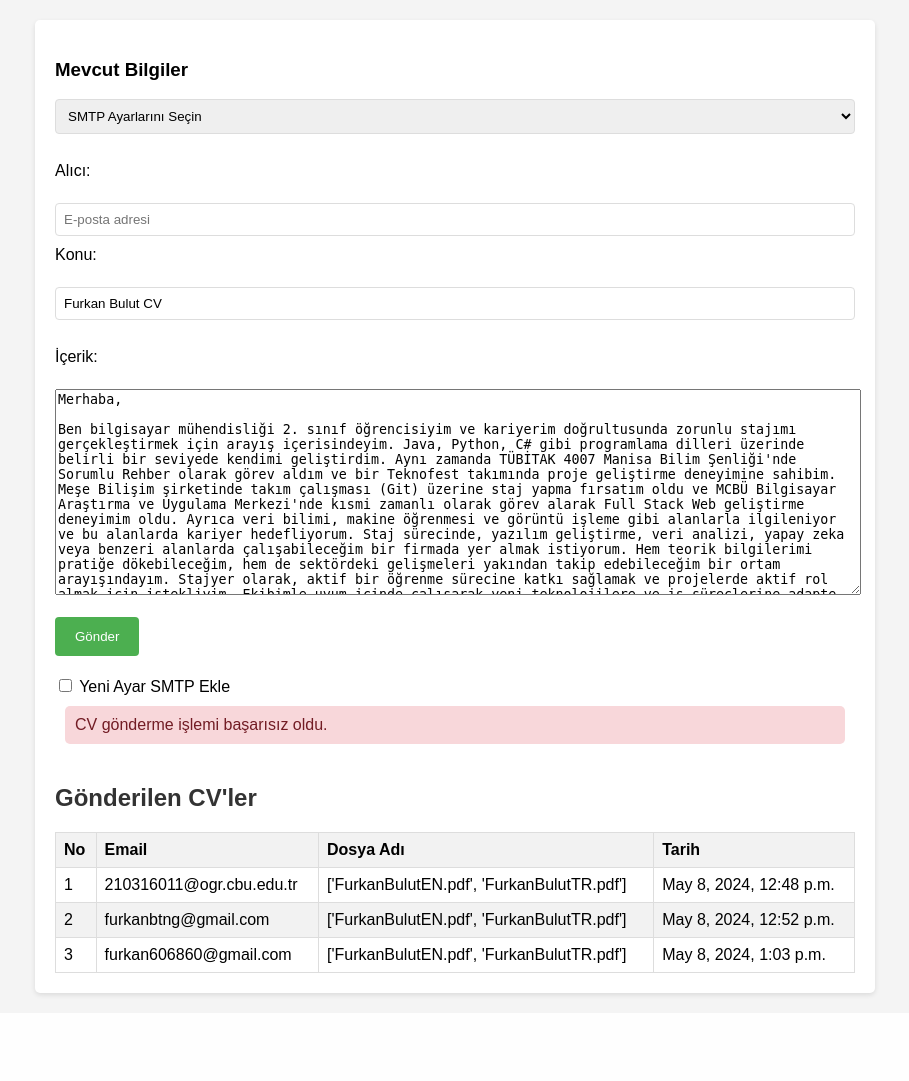
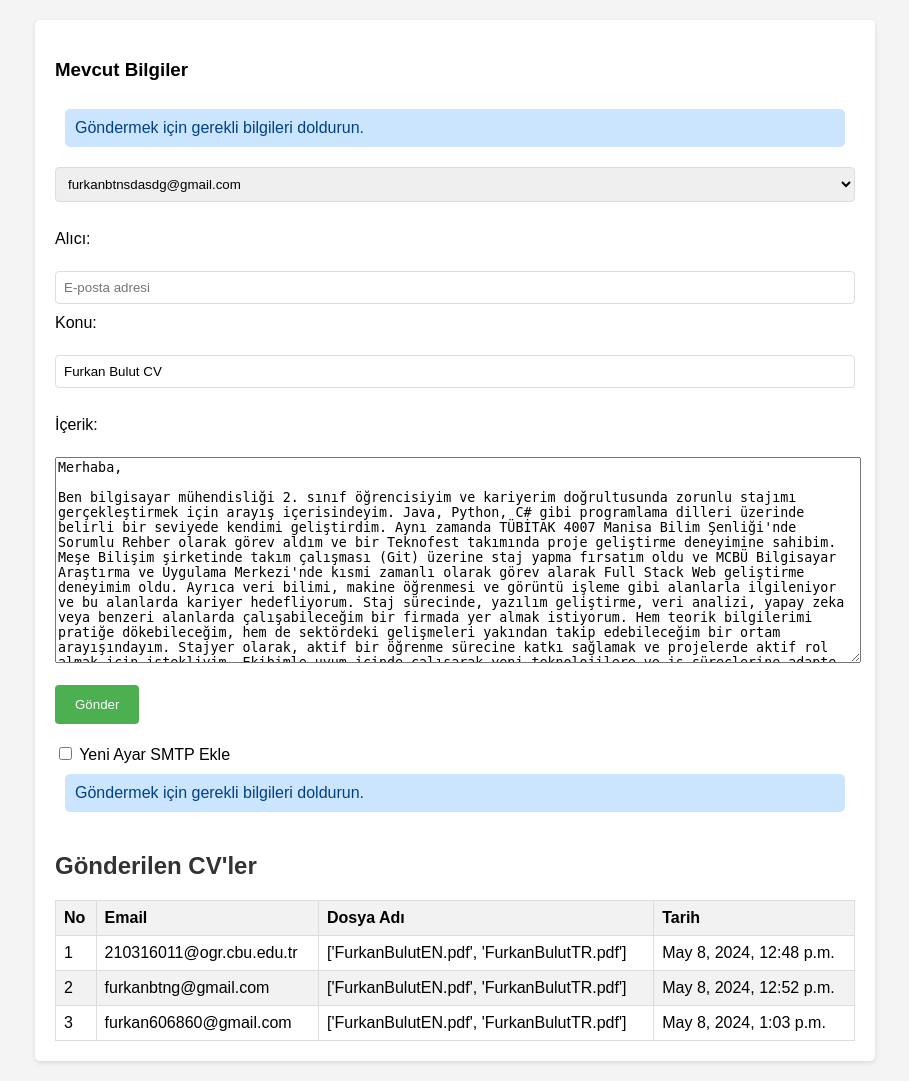
Before and after one commit to Furk4nBulut/Django-CV-Mail-Sender, a Django app: page / in a window 1280 px wide. Shown: the whole page, without its empty margins (185-1094 px from the left). Before the commit the page ends 998 px from the top, so only its background shows below. Run offline with Django 4.2, Linux system fonts and the light colour scheme; data comes from the database, SQL or seed files in the repository; both versions use the stored data as it was after the commit.

Commit message:
smtp ayar kaydetme başarılur

```diff
--- a/cv_app/views.py
+++ b/cv_app/views.py
@@ -82,8 +82,8 @@ def send_cv(request):
                 body = request.POST.get('body')  # E-posta içeriğini formdan al
                 # Eğer e-posta şablonu yoksa, varsayılan bir şablon oluştur
                 if not email_templates:
-                    default_subject = 'Varsayılan E-posta Konusu'
-                    default_body = 'Varsayılan E-posta İçeriği'
+                    default_subject = subject
+                    default_body = body
                     template = EmailTemplate.objects.create(subject=default_subject, body=default_body)
                 else:
                     # EmailTemplate modelini kullanarak e-posta konusu ve içeriğini veritabanına kaydet
@@ -124,7 +124,7 @@ def send_cv(request):
             messages.error(request, 'Lütfen geçerli bir e-posta adresi girin.')
     else:
         email_form = EmailForm()
-        messages.error(request, 'CV gönderme işlemi başarısız oldu.')
+        messages.info(request, 'Göndermek için gerekli bilgileri doldurun.')
 
     cvs = CV.objects.all()
 
@@ -132,17 +132,17 @@ def send_cv(request):
                   {'email_form': email_form, 'cvs': cvs, 'form': form, 'settings': current_settings,'email_data': email_data, 'email_templates': email_templates})
 
 
+from django.shortcuts import render, redirect
+from django.contrib import messages
+from .forms import EmailSettingsForm
+from .models import EmailSettings
+
 def email_settings(request):
     current_settings = EmailSettings.objects.all()
 
     if request.method == 'POST':
         form = EmailSettingsForm(request.POST)
         if form.is_valid():
-            existing_settings = EmailSettings.objects.first()
-            if existing_settings:
-                messages.error(request, 'SMTP ayarları zaten kaydedilmiş. Yalnızca güncelleme yapabilirsiniz.')
-                return redirect('send_cv')
-
             form.save()
             messages.success(request, 'SMTP ayarları başarıyla kaydedildi.')
             return redirect('send_cv')
--- a/templates/cv_app/send_cv.html
+++ b/templates/cv_app/send_cv.html
@@ -50,6 +50,10 @@
         .error {
             background-color: #f8d7da;
             color: #721c24;
+        }
+        .info {
+            background-color: #cce5ff;
+            color: #004085;
         }
 
         .data-table {
@@ -159,13 +163,21 @@
 </head>
 <body>
     <div class="container">
+
         <div class="smtp-settings">
             <h3>Mevcut Bilgiler</h3>
+               {% if messages %}
+            <ul class="messages">
+                {% for message in messages %}
+                    <li{% if message.tags %} class="{{ message.tags }}"{% endif %}>{{ message }}</li>
+                {% endfor %}
+            </ul>
+        {% endif %}
             <form method="post" action="{% url 'send_cv' %}">
                 {% csrf_token %}
                 <select name="selected_settings">
-                    <option value="" selected disabled>SMTP Ayarlarını Seçin</option>
                     {% for setting in settings %}
+
                         <option value="{{ setting.id }}">{{ setting }}</option>
                     {% endfor %}
                 </select><br><br>
```
Also changed, not shown: db.sqlite3.
